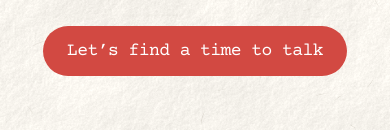
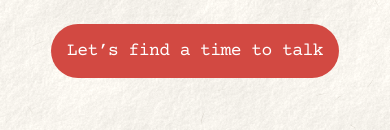
Before and after one commit to karlyitianli/circle-of-quiet, a plain HTML site: page index.html in a window 390 px wide. Shown: the part 557-687 px from the top of the page. Drawn offline with nearby package versions, Linux system fonts and the light colour scheme.

Commit message:
Set booking button padding to 16px all around

```diff
--- a/index.html
+++ b/index.html
@@ -83,7 +83,7 @@
     line-height: 24px;
     letter-spacing: -0.56px;
     text-decoration: none;
-    padding: 16px 28px;
+    padding: 16px;
     border-radius: 999px;
     text-transform: none;
   }
@@ -93,7 +93,7 @@
     body { padding: 20px; }
     main { gap: 28px; }
     h1, p { font-size: 24px; line-height: 27px; }
-    .cta { font-size: 18px; line-height: 22px; padding: 14px 24px; }
+    .cta { font-size: 18px; line-height: 22px; }
   }
 </style>
 </head>
```
